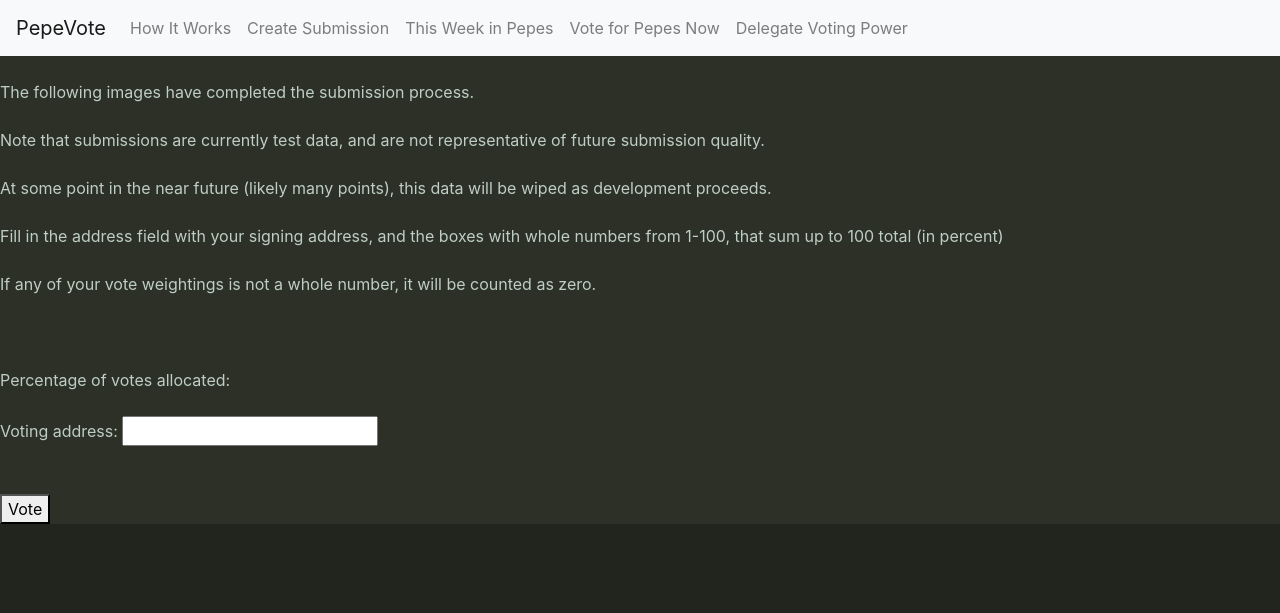
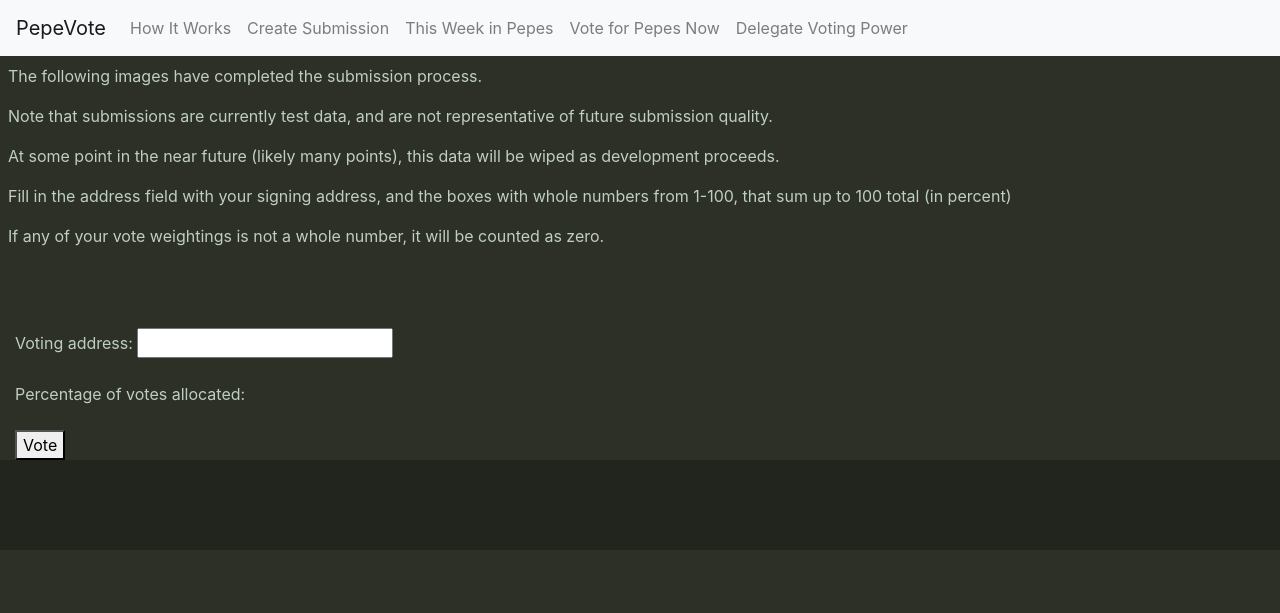
Before and after one commit to livinginformation/PepeVote, a Flask app: template templates/vote.html in a window 1280 px wide. Shown: the top 613 px of the page. Run offline with Flask 2, Linux system fonts and the light colour scheme; the template is opened without the code that fills it, so the values that code supplies are empty; parts of the project's set-up code (start-up, migrations or seed data) failed here and were passed over; some libraries are stand-ins or nearby versions.

Commit message:
format vote.html

```diff
--- a/templates/vote.html
+++ b/templates/vote.html
@@ -1,29 +1,16 @@
 {% extends "layout.html" %}
 {% block body %}
-<br>
-The following images have completed the submission process.
-<br>
-<br>
-Note that submissions are currently test data, and are not representative of future submission quality.
-<br>
-<br>
-At some point in the near future (likely many points), this data will be wiped as development proceeds.
-<br>
-<br>
-Fill in the address field with your signing address, and the boxes with whole numbers from 1-100, that sum up to 100 total (in percent)
-<br>
-<br>
-If any of your vote weightings is not a whole number, it will be counted as zero.
-<br>
+  <div class="d-flex flex-column">
+    <div class="p-2">The following images have completed the submission process.</div>
+    <div class="p-2">Note that submissions are currently test data, and are not representative of future submission quality.</div>
+    <div class="p-2">At some point in the near future (likely many points), this data will be wiped as development proceeds.</div>
+    <div class="p-2">Fill in the address field with your signing address, and the boxes with whole numbers from 1-100, that sum up to 100 total (in percent)</div>
+    <div class="p-2">If any of your vote weightings is not a whole number, it will be counted as zero.</div>
     <br>
     {{status}}
-<br>
-<br>
-Percentage of votes allocated: <span id="total"></span>
-<br>
-<br>
-Voting address: <input type="text" name="address" id="address">
-<br>
+  </div>
+
+  <div class="col">
     {% for (asset, hash, candidate) in candidates %}
       <br>
       <br>
@@ -42,7 +29,17 @@ Voting address: <input type="text" name="address" id="address">
     {% endfor %}
     <br>
     <br>
+    <span>Voting address: <input type="text" name="address" id="address"></span>
+    <br>
+    <br>
+    <span>Percentage of votes allocated: <span id="total"></span></span>
+    <br>
+    <br>
     <button type="submit" id="submit">Vote</button>
+    <div id="status">
+      <span></span>
+    </div>
+  </div>
 {% endblock %}
 
 {% block script %}
@@ -70,6 +67,7 @@ function post(path, params, method) {
       document.body.appendChild(form);
       form.submit();
     }
+
     $(document).ready(function(){
       {% for (asset, hash, candidate) in candidates %}
         jQuery("#{{ asset }}slider").slider({});
@@ -78,12 +76,12 @@ $(document).ready(function(){
       function updateSliders() {
         total = 0
         {% for (asset, hash, candidate) in candidates %}
-
           val = jQuery("#{{ asset }}number").val()
           if (val > 100) {
             jQuery("#{{ asset }}number").val(100)
             val = 100
           }
+
           jQuery("#{{ asset }}slider").slider('setValue', val);
           total = +total + +val
         {% endfor %}
@@ -126,12 +124,23 @@ $(document).ready(function(){
       }
 
       $('#submit').click(function(){
+        total = 0
+        address = jQuery("#address").val()
+        if (address == "") {
+          $('#status span').text("Error: Please enter an address.")
+        } else {
+          {% for (asset, hash, candidate) in candidates %}
+            val = jQuery("#{{ asset }}slider").slider("option", "value").val();
+            total += +val
+          {% endfor %}
+          if (total > 100) {
+            $('#status span').text("Error: Votes add up to more than 100%");
+          } else {
             message = generateMessage();
             post('/submit_vote', {vote_string: message});
+          }
+        }
       });
-
-
-
     });
   </script>
 {% endblock %}
```
Lines whose indentation alone changed are shown as unchanged.
